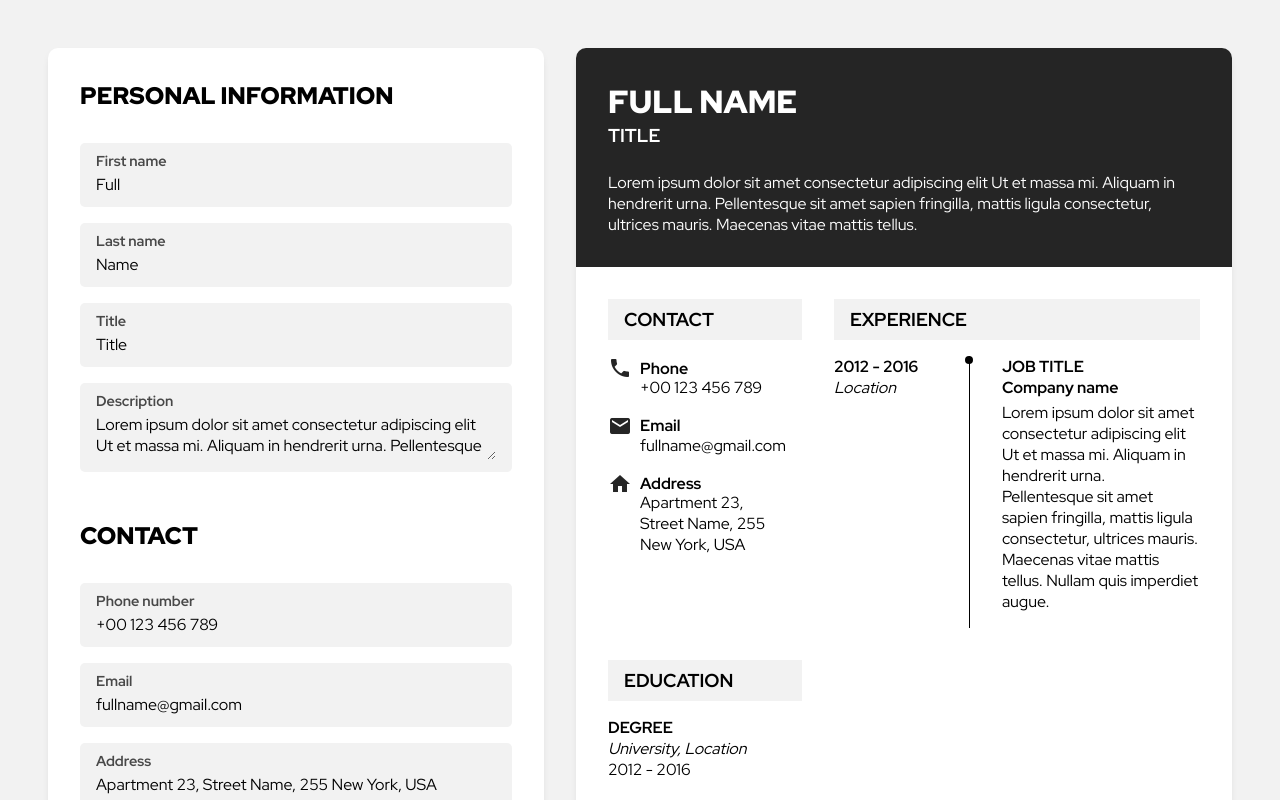
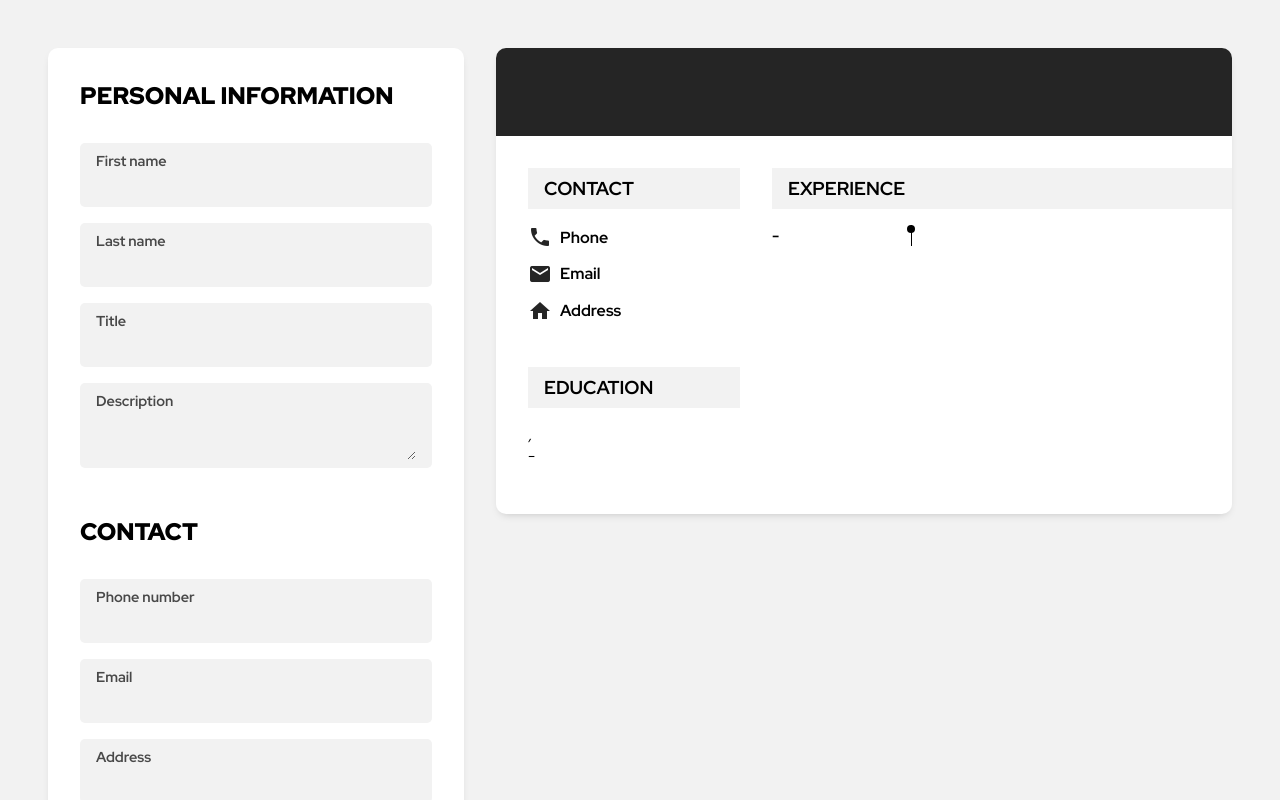
Before and after one commit to itsechi/cv-project, a React (Create React App) app: page / in a window 1280 px wide. Shown: the top 800 px of the page. Built offline with nearby package versions, Linux system fonts and the light colour scheme.

Commit message:
Fix the css

```diff
--- a/src/App.js
+++ b/src/App.js
@@ -1,44 +1,42 @@
 import React, { Component } from "react";
 import { Preview } from "./components/Preview";
 import { Form } from "./components/Form";
-import "./styles.scss";
+import "./sass/main.scss";
 
 export class App extends Component {
   constructor(props) {
     super(props);
     this.state = {
       personal: {
-        firstName: "Full",
-        lastName: "Name",
-        title: "Title",
-        description:
-          "Lorem ipsum dolor sit amet consectetur adipiscing elit Ut et massa mi. Aliquam in hendrerit urna. Pellentesque sit amet sapien fringilla, mattis ligula consectetur, ultrices mauris. Maecenas vitae mattis tellus.",
+        firstName: "",
+        lastName: "",
+        title: "",
+        description: "",
       },
       contact: {
-        phoneNumber: "+00 123 456 789",
-        email: "fullname@gmail.com",
-        address: "Apartment 23, Street Name, 255 New York, USA",
+        phoneNumber: "",
+        email: "",
+        address: "",
       },
       education: [
         {
           index: 0,
-          degree: "Degree",
-          schoolName: "University",
-          schoolLocation: "Location",
-          schoolStartYear: 2012,
-          schoolEndYear: 2016,
+          degree: "",
+          schoolName: "",
+          schoolLocation: "",
+          schoolStartYear: "",
+          schoolEndYear: "",
         },
       ],
       practical: [
         {
           index: 0,
-          job: "Job title",
-          company: "Company name",
-          location: "Location",
-          from: 2012,
-          to: 2016,
-          tasks:
-            "Lorem ipsum dolor sit amet consectetur adipiscing elit Ut et massa mi. Aliquam in hendrerit urna. Pellentesque sit amet sapien fringilla, mattis ligula consectetur, ultrices mauris. Maecenas vitae mattis tellus. Nullam quis imperdiet augue.",
+          job: "",
+          company: "",
+          location: "",
+          from: "",
+          to: "",
+          tasks: "",
         },
       ],
     };
@@ -85,7 +83,7 @@ export class App extends Component {
         ...prevState.education,
         {
           index: this.state.education.length,
-          degree: "Degree here",
+          degree: "Degree",
           schoolName: "University",
           schoolLocation: "Location",
           schoolStartYear: 2012,
--- /dev/null
+++ b/src/sass/_base.scss
@@ -0,0 +1,81 @@
+$light-gray: #F2F2F2;
+$shadow: 0px 4px 10px -5px rgba(0, 0, 0, 0.25);
+$dark-gray: #252525;
+
+* {
+  margin: 0;
+  padding: 0;
+  box-sizing: border-box;
+  outline: none;
+  border: none;
+  font-family: inherit;
+}
+
+body {
+  font-family: 'Red Hat Display', sans-serif;
+}
+
+main {
+  display: flex;
+  justify-content: center;
+  align-items: start;
+  gap: 2rem;
+  background-color: $light-gray;
+  padding: 3rem;
+}
+
+form {
+  padding: 2rem;
+  box-shadow: $shadow;
+  border-radius: 10px;
+  background-color: white;
+}
+
+fieldset {
+  margin-bottom: 2rem;
+}
+
+legend {
+  font-weight: 900;
+  font-size: 1.5rem;
+  text-transform: uppercase;
+  margin-bottom: 1rem;
+}
+
+label {
+  font-size: 0.9rem;
+  font-weight: 700;
+  color: rgba(0, 0, 0, 0.7);
+  background-color: #F2F2F2;
+  display: block;
+  padding: 0.5rem 1rem;
+  margin: 1rem 0;
+  border-radius: 5px;
+  transition: 0.05s all;
+
+  &:focus-within {
+    outline: 2px solid #5F6FF7;
+    box-shadow: $shadow;
+  }
+}
+
+label input,
+label textarea {
+  font-size: 1rem;
+  display: block;
+  background: none;
+  padding: 0.25rem 0;
+  min-width: 20rem;
+}
+
+.btn {
+  font-weight: 700;
+  font-size: 1rem;
+  color: #FFFFFF;
+  background-color: $dark-gray;
+  padding: 0.5rem 2rem;
+  border-radius: 5px;
+  width: 50%;
+  margin-bottom: 1rem;
+  cursor: pointer;
+}
--- a/src/styles.scss
+++ b/src/sass/_preview.scss
@@ -1,85 +1,15 @@
-$light-gray: #F2F2F2;
-$shadow: 0px 4px 10px -5px rgba(0, 0, 0, 0.25);
-$dark-gray: #252525;
-
-* {
-  margin: 0;
-  padding: 0;
-  box-sizing: border-box;
-  outline: none;
-  border: none;
-  font-family: inherit;
-}
-
-body {
-  font-family: 'Red Hat Display', sans-serif;
-}
-
-main {
-  display: flex;
-  justify-content: center;
-  align-items: start;
-  gap: 2rem;
-  background-color: $light-gray;
-  min-height: 100vh;
-  padding: 3rem;
-}
-
-form {
-  padding: 2rem;
-  box-shadow: $shadow;
-  border-radius: 10px;
-  background-color: white;
-}
-
-fieldset {
-  margin-bottom: 2rem;
-}
-
-legend {
-  font-weight: 900;
-  font-size: 1.5rem;
-  text-transform: uppercase;
-  margin-bottom: 1rem;
-}
-
-label {
-  font-size: 0.9rem;
-  font-weight: 700;
-  color: rgba(0, 0, 0, 0.7);
-  background-color: #F2F2F2;
-  display: block;
-  padding: 0.5rem 1rem;
-  margin: 1rem 0;
-  border-radius: 5px;
-  transition: 0.05s all;
-
-  &:focus-within {
-    outline: 2px solid #5F6FF7;
-    box-shadow: $shadow;
-  }
-}
-
-label input,
-label textarea {
-  font-size: 1rem;
-  background: none;
-  padding: 0.25rem 0;
-  min-width: 25rem;
-}
-
-/* preview */
-
 .preview {
   border-radius: 10px;
   box-shadow: $shadow;
   overflow: hidden;
   background-color: #fff;
+  width: 50rem;
 
   &__header {
     background-color: $dark-gray;
     color: white;
     padding: 2rem;
+    word-wrap: break-word;
 
     & h1 {
       font-weight: 900;
@@ -96,11 +26,16 @@ label textarea {
   &__main {
     padding: 2rem;
     display: grid;
-    grid-template-columns: 1.5fr 3fr;
+    grid-template-columns: 1fr 3fr;
     gap: 2rem;
   }
 
   &__section {
+    & p {
+      width: 180px;
+      word-wrap: break-word;
+    }
+
     & h3 {
       background-color: #F2F2F2;
       padding: 0.5rem 1rem;
@@ -140,6 +75,10 @@ label textarea {
   &__education {
     margin-bottom: 1rem;
 
+    & p {
+      width: 200px;
+    }
+
     & p:nth-of-type(1) {
       font-weight: 700;
       text-transform: uppercase;
@@ -155,9 +94,9 @@ label textarea {
     gap: 2rem;
 
     &--left {
-      min-width: 8.5rem;
       border-right: 1px solid black;
       position: relative;
+      width: 140px;
 
       &::before {
         content: '';
@@ -170,18 +109,24 @@ label textarea {
         border-radius: 50%;
       }
 
-
       & p:nth-of-type(1) {
         font-weight: 700;
       }
 
       & p:nth-of-type(2) {
+        width: 115px;
         font-style: italic;
+        word-wrap: break-word;
       }
     }
 
     &--right {
       padding-bottom: 1rem;
+      word-wrap: break-word;
+
+      & p {
+        width: 300px;
+      }
 
       & p:nth-of-type(1) {
         font-weight: 700;
@@ -195,15 +140,3 @@ label textarea {
     }
   }
 }
-
-.btn {
-  font-weight: 700;
-  font-size: 1rem;
-  color: #FFFFFF;
-  background-color: $dark-gray;
-  padding: 0.5rem 2rem;
-  border-radius: 5px;
-  width: 50%;
-  margin-bottom: 1rem;
-  cursor: pointer;
-}
--- /dev/null
+++ b/src/sass/main.scss
@@ -0,0 +1,2 @@
+@import 'base';
+@import 'preview';
```
Also changed, not shown: src/exampleCV.js (added, +36 -0 lines).
